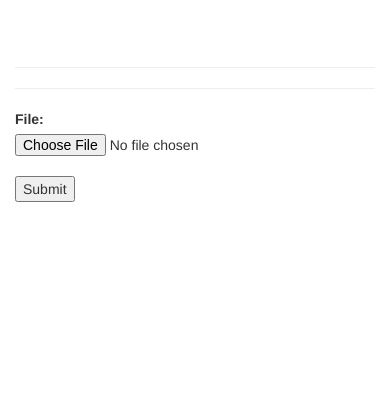
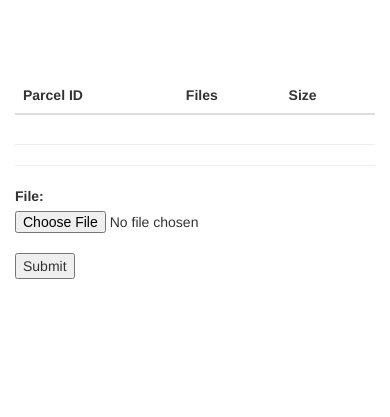
Before and after one commit to jcarter62/parceldocs, a Flask app: page /parcels/1 in a window 390 px wide. Shown: the part 55-472 px from the top of the page. Run offline with Flask 2, Linux system fonts and the light colour scheme; data that the repository does not hold is empty; some libraries are stand-ins or nearby versions.

Commit message:
Add parcel details to display on initial listing.

```diff
--- a/app.py
+++ b/app.py
@@ -94,6 +94,13 @@ def route_api_parcel_parcel(parcel):
     else:
         result_code = 200
     return jsonify(p.parcel), result_code
+
+
+@app.route('/api/parcel-doc-info/<parcel>')
+def route_api_parcel_doc_info(parcel):
+    files = FileList(parcel=parcel)
+    files_details = files.file_sys_details()
+    return jsonify(files_details), 200
 
 
 @app.route('/api/parcel-search/<srch_str>')
--- a/data/parcels.py
+++ b/data/parcels.py
@@ -69,7 +69,8 @@ class Parcels:
     #
     # apply filter to self.parcels, and store in parcels_flt
     #
-    def filter_parcels(self, partial:str = ''):
+    def filter_parcels(self, partial: str = ''):
+        from docs import FileList
         self.parcels_flt = []
         if partial <= '':
             self.parcels_flt = self.parcels
@@ -78,8 +79,20 @@ class Parcels:
             i = 0
             while i < len(self.parcels):
                 if token in self.parcels[i].lower():
-                    self.parcels_flt.append(self.parcels[i])
+                    matched = {
+                        'parcel': self.parcels[i],
+                        'files': 0,
+                        'size': 0.0
+                    }
+                    self.parcels_flt.append(matched)
                 i += 1
+
+        if self.parcels_flt.__len__() < 100:
+            for parcel in self.parcels_flt:
+                details = FileList(parcel=parcel['parcel']).file_sys_details()
+                parcel['files'] = details['filecount']
+                parcel['size'] = details['size']
+
 
     def _extract_row(self, row):
         r = {}
--- a/static/js/functions.js
+++ b/static/js/functions.js
@@ -81,14 +81,17 @@ function parcel_partial_load(search_value) {
             let parcels = Http.responseText;
             parcels = JSON.parse(parcels);
             let e = document.getElementById('parcel_list');
-            let new_text = '<dl>';
+            let new_text = '';
             for (let i in parcels) {
-                let tag = '<div class="row" ><a href="/selected/' + parcels[i] + '">'
+                let tag = '<tr><td class="col-xs-4" ><a href="/selected/' + parcels[i]['parcel'] + '">'
                 new_text = new_text + tag;
-                new_text = new_text + parcels[i];
-                new_text = new_text + '</a></div>';
+                new_text = new_text + parcels[i]['parcel'];
+                new_text = new_text + '</a></td>';
+                new_text = new_text + '<td class="col-xs-3">' + parcels[i]['files'] + '</td>';
+                new_text = new_text + '<td class="col-xs-3">' + parcels[i]['size'] + '</td>';
+                new_text = new_text + '</tr>';
             }
-            new_text = new_text + '</dl>';
+            new_text = new_text + '';
             e.innerHTML = new_text;
         }
     }
@@ -136,8 +139,8 @@ function rename_file(fileinfo) {
     console.log(fileinfo)
 }
 
-let parcel_id = ''
-let win = null;
+// let parcel_id = ''
+// let win = null;
 
 function dragdrop_init() {
     // Ref: https://youtu.be/hqSlVvKvvjQ
@@ -182,3 +185,21 @@ function dragdrop_init() {
         upload(e.dataTransfer.files);
     }
 }
+
+function parcel_files_init(parcel_id) {
+    function get_details(){
+        let xhr = new XMLHttpRequest();
+
+        xhr.addEventListener('load', function(e) {
+            let info = e.target;
+            if (( info.readyState == 4 ) && (info.status == 200)) {
+                console.log(info);
+            }
+        });
+
+        let url = '/api/parcel-doc-info/' + parcel_id;
+        xhr.open('get', url);
+    }
+
+    get_details();
+}
--- a/templates/home.html
+++ b/templates/home.html
@@ -5,12 +5,18 @@
         <link href="{{ url_for('static', filename='css/style.css') }}" rel="stylesheet">
         <div class="container">
             <div class="page-header">
-                <div class="row">
-                        <div class="col-xs-3" id="parcel_list">
-                        </div>
-                        <div class="col-xs-8" id="parcel_files">
-                        </div>
-                </div>
+                <table class="table table-striped">
+                    <thead class="thead-dark">
+                        <tr>
+                            <th scope="col">Parcel ID</th>
+                            <th scope="col">Files</th>
+                            <th scope="col">Size</th>
+                        </tr>
+                    </thead>
+                    <tbody id="parcel_list">
+                        &nbsp;
+                    </tbody>
+                </table>
             </div>
             <hr>
 
```
Also changed, not shown: docs/filelist.py (+16 -0 lines), docs/parcelfolder.py (line endings or trailing spaces).
